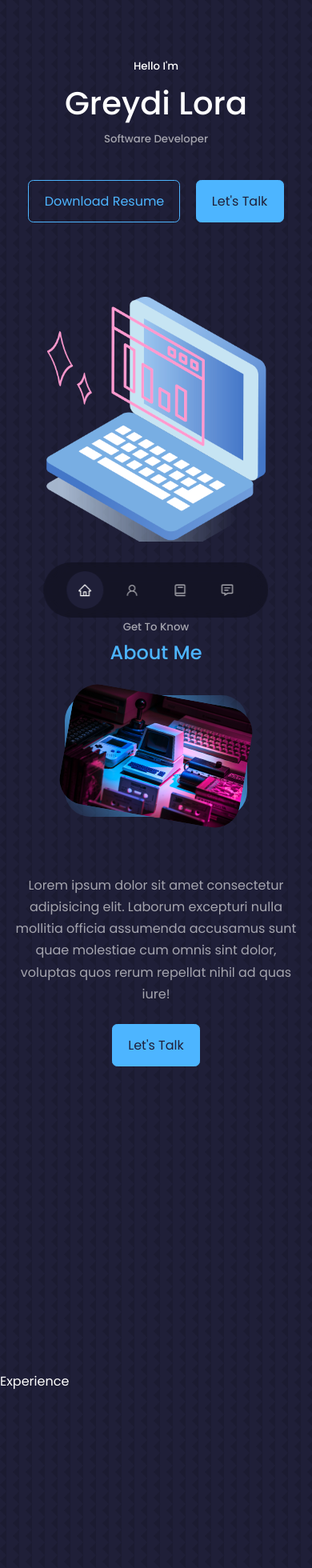
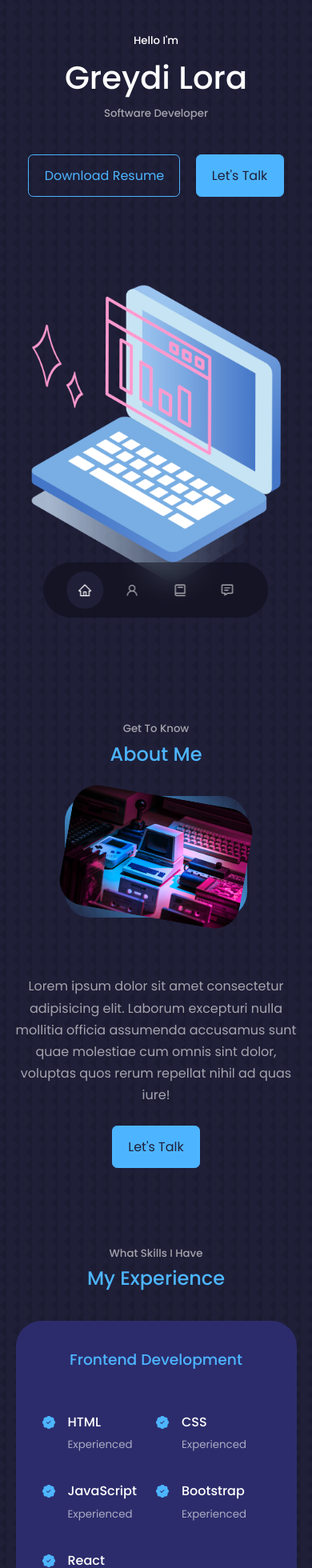
Before and after one commit to idygre/portfolio-website, a React (Create React App) app: page / in a window 390 px wide. Shown: the part 40-2000 px from the top of the page at 80% size. Built offline with nearby package versions, Linux system fonts and the light colour scheme.

Commit message:
Finished the experience section

```diff
--- a/src/components/experience/Experience.jsx
+++ b/src/components/experience/Experience.jsx
@@ -1,8 +1,106 @@
 import React from "react";
 import "./experience.css";
+import { BsFillPatchCheckFill } from "react-icons/bs";
 
 const Experience = () => {
-  return <section id="experience">Experience</section>;
+  return (
+    <section id="experience">
+      <h5>What Skills I Have</h5>
+      <h2>My Experience</h2>
+
+      <div className="container experience__container">
+        <div className="experience__frontend">
+          <h3>Frontend Development</h3>
+          <div className="experience__content">
+            <article className="experience__details">
+              <BsFillPatchCheckFill className="experience__details-icon" />
+              <div>
+                <h4>HTML</h4>
+                <small className="text-light">Experienced</small>
+              </div>
+            </article>
+
+            <article className="experience__details">
+              <BsFillPatchCheckFill className="experience__details-icon" />
+              <div>
+                <h4>CSS</h4>
+                <small className="text-light">Experienced</small>
+              </div>
+            </article>
+
+            <article className="experience__details">
+              <BsFillPatchCheckFill className="experience__details-icon" />
+              <div>
+                <h4>JavaScript</h4>
+                <small className="text-light">Experienced</small>
+              </div>
+            </article>
+
+            <article className="experience__details">
+              <BsFillPatchCheckFill className="experience__details-icon" />
+              <div>
+                <h4>Bootstrap</h4>
+                <small className="text-light">Experienced</small>
+              </div>
+            </article>
+
+            <article className="experience__details">
+              <BsFillPatchCheckFill className="experience__details-icon" />
+              <div>
+                <h4>React</h4>
+                <small className="text-light">Intermediate</small>
+              </div>
+            </article>
+          </div>
+        </div>
+        {/* END OF FRONTEND */}
+        <div className="experience__backend">
+          <h3>Backend Development</h3>
+          <div className="experience__content">
+            <article className="experience__details">
+              <BsFillPatchCheckFill className="experience__details-icon" />
+              <div>
+                <h4>Node JS</h4>
+                <small className="text-light">Experienced</small>
+              </div>
+            </article>
+
+            <article className="experience__details">
+              <BsFillPatchCheckFill className="experience__details-icon" />
+              <div>
+                <h4>MongoDB</h4>
+                <small className="text-light">Experienced</small>
+              </div>
+            </article>
+
+            <article className="experience__details">
+              <BsFillPatchCheckFill className="experience__details-icon" />
+              <div>
+                <h4>MySQL</h4>
+                <small className="text-light">Experienced</small>
+              </div>
+            </article>
+
+            <article className="experience__details">
+              <BsFillPatchCheckFill className="experience__details-icon" />
+              <div>
+                <h4>PHP</h4>
+                <small className="text-light">Experienced</small>
+              </div>
+            </article>
+
+            <article className="experience__details">
+              <BsFillPatchCheckFill className="experience__details-icon" />
+              <div>
+                <h4>Python</h4>
+                <small className="text-light">Intermediate</small>
+              </div>
+            </article>
+          </div>
+        </div>
+      </div>
+    </section>
+  );
 };
 
 export default Experience;
--- a/src/components/experience/experience.css
+++ b/src/components/experience/experience.css
@@ -0,0 +1,70 @@
+.experience__container {
+  display: grid;
+  grid-template-columns: 1fr 1fr;
+  gap: 2rem;
+}
+
+.experience__container > div {
+  background: var(--color-bg-variant);
+  padding: 2.4rem 5rem;
+  border-radius: 2rem;
+  border: 1px solid transparent;
+  transition: var(--transition);
+}
+
+.experience__container > div:hover {
+  background: transparent;
+  border-color: var(--color-primary-variant);
+  cursor: default;
+}
+
+.experience__container > div h3 {
+  text-align: center;
+  margin-bottom: 2rem;
+  color: var(--color-primary);
+}
+
+.experience__content {
+  display: grid;
+  grid-template-columns: 1fr 1fr;
+  row-gap: 2rem;
+}
+
+.experience__details {
+  display: flex;
+  gap: 1rem;
+}
+
+.experience__details-icon {
+  margin-top: 6px;
+  color: var(--color-primary);
+}
+
+/* Media Queries (medium Devices) */
+@media screen and (max-width: 1024px) {
+  .experience__container {
+    grid-template-columns: 1fr;
+  }
+
+  .experience__container > div {
+    width: 80%;
+    padding: 2rem;
+    margin: 0 auto;
+  }
+
+  .experience__content {
+    padding: 1rem;
+  }
+}
+
+/* Media Queries (Small Devices) */
+@media screen and (max-width: 600px) {
+  .experience__container {
+    gap: 1rem;
+  }
+
+  .experience__container > div {
+    width: 100%;
+    padding: 2rem 1rem;
+  }
+}
--- a/src/components/header/header.css
+++ b/src/components/header/header.css
@@ -1,6 +1,6 @@
 header {
-  height: 85vh;
-  padding-top: 7rem;
+  height: 90vh;
+  padding-top: 2rem;
   overflow: hidden;
 }
 
@@ -10,7 +10,7 @@
   position: relative;
 }
 
-/*------CTA------*/
+/*------Resume, email header buttons------*/
 .cta {
   margin-top: 2.5rem;
   display: flex;
@@ -61,24 +61,18 @@
 /* Media Queries (Medium Devices) */
 @media screen and (max-width: 1024px) {
   header {
-    height: 85vh;
+    height: 100vh;
+    padding-top: 5rem;
+    overflow: hidden;
   }
 }
 
 /* Media Queries (Small Devices) */
 @media screen and (max-width: 600px) {
   header {
-    height: 85vh;
-  }
-
-  .me {
-    width: 22rem;
-    height: 30rem;
-    position: absolute;
-    left: calc(50% - 11rem); /* 50% the length minus half the width */
-    margin-top: 5rem;
+    height: 100vh;
+    padding-top: 5rem;
     overflow: hidden;
-    padding: 0;
   }
 
   .header__socials,
--- a/src/index.css
+++ b/src/index.css
@@ -123,7 +123,6 @@
 
   section {
     margin-top: 6rem;
-    height: 100vh;
   }
 }
 
```
